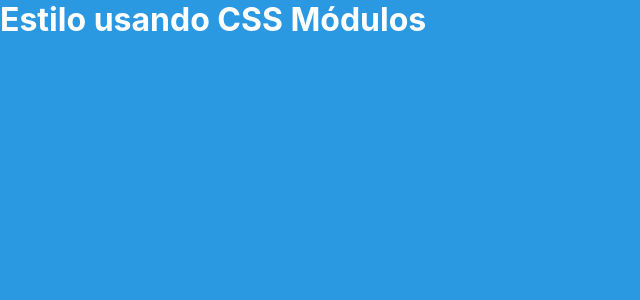
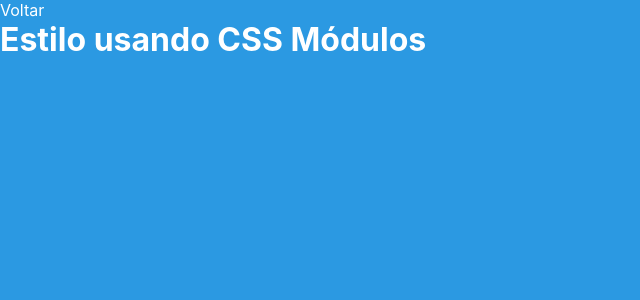
Before and after one commit to eduardo7321/nextjs-studies, a Next.js app: page /estiloso in a window 1280 px wide. Shown: the top 300 px of the page, without its empty margins (0-640 px from the left). Built offline with nearby package versions, Linux system fonts and the light colour scheme.

Commit message:
navigation between links

```diff
--- a/src/pages/estiloso.jsx
+++ b/src/pages/estiloso.jsx
@@ -1,8 +1,13 @@
 import styles from '../styles/Estiloso.module.css'
+import Link from 'next/link'
 
 export default function Estiloso() {
     return (
         <div className={styles.roxo}>
+
+            <Link href="/">
+                Voltar
+                </Link>
             <h1>Estilo usando CSS Módulos</h1>
         </div>
     )
```
Also changed, not shown: src/pages/index.jsx (+6 -2 lines).
